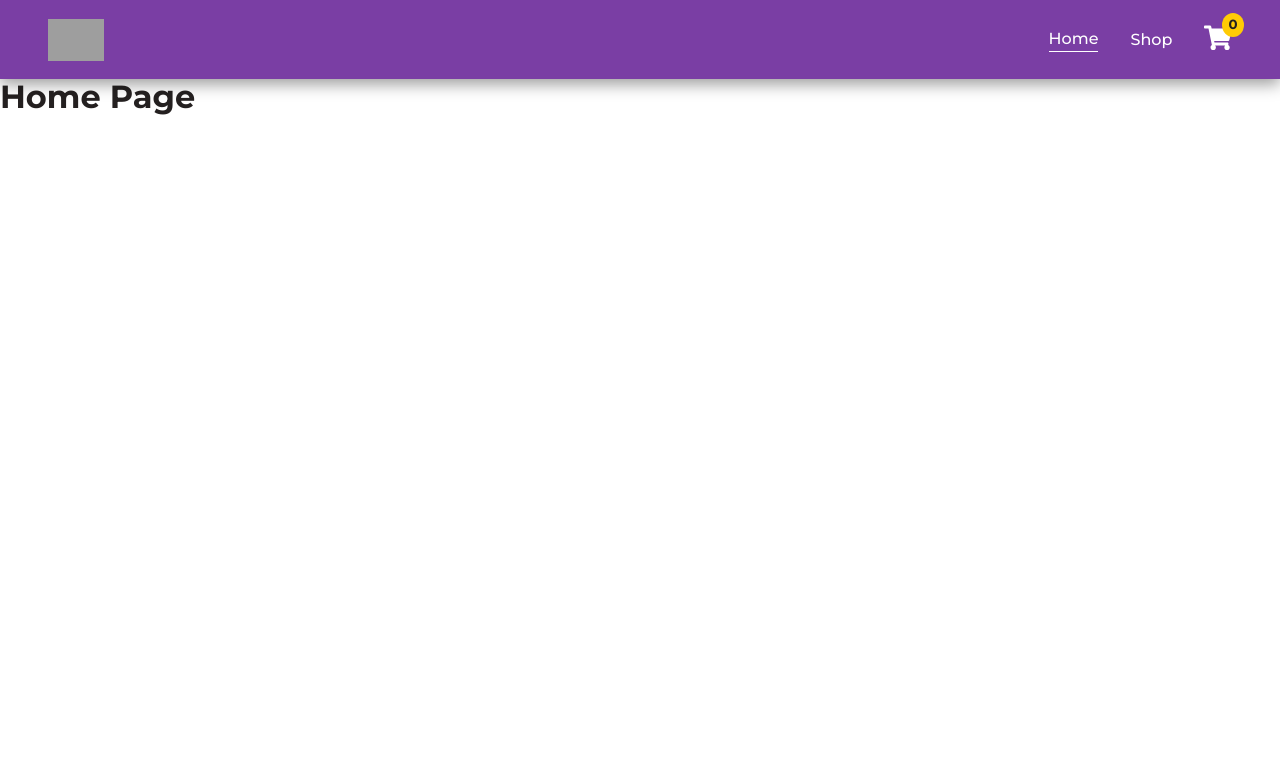
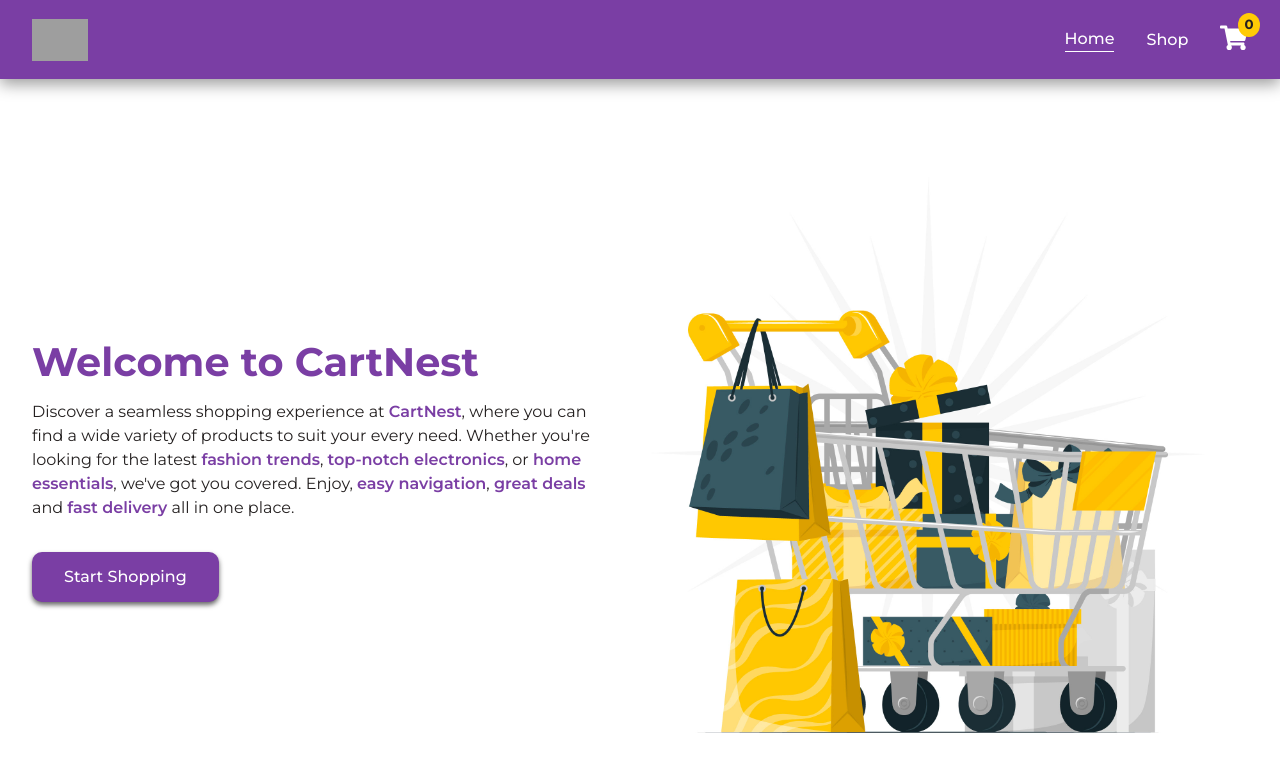
Before and after one commit to Oliver-Ard/shopping-cart, a React (Vite) app: page / in a window 1280 px wide. Shown: the top 772 px of the page. Built offline with nearby package versions, Linux system fonts and the light colour scheme; grey boxes are pictures that could not be loaded.

Commit message:
feat: Create and test the Hero component

```diff
--- a/src/App.jsx
+++ b/src/App.jsx
@@ -2,6 +2,7 @@ import { Outlet } from "react-router-dom";
 
 import { useState } from "react";
 import Header from "./components/Header/Header";
+import { Container } from "./styles/shared/Utility.styled";
 
 function App() {
 	const [cartItems, setCartItems] = useState([]);
@@ -10,7 +11,9 @@ function App() {
 		<>
 			<Header data={cartItems} />
 			<main>
-				<Outlet />
+				<Container>
+					<Outlet />
+				</Container>
 			</main>
 		</>
 	);
--- a/src/components/Header/Header.jsx
+++ b/src/components/Header/Header.jsx
@@ -1,5 +1,5 @@
 import PropTypes from "prop-types";
-import { Link, NavLink } from "react-router-dom";
+import { Link } from "react-router-dom";
 import { FaShoppingCart } from "react-icons/fa";
 import logo from "../../assets/logo.png";
 
@@ -11,7 +11,7 @@ import {
 	HeaderLogo,
 } from "./Header.styled";
 
-import { Container } from "../../styles/Container.styled";
+import { Container } from "../../styles/shared/Utility.styled";
 
 export default function Header({ data }) {
 	return (
--- /dev/null
+++ b/src/components/Hero/Hero.jsx
@@ -0,0 +1,37 @@
+import heroImg from "../../assets/hero.jpg";
+
+import {
+	StyledHero,
+	Title,
+	Description,
+	ShopLink,
+	HeroImg,
+} from "./Hero.styled";
+
+import { HighlightedText } from "../../styles/shared/Utility.styled";
+
+function Hero() {
+	return (
+		<StyledHero>
+			<div>
+				<Title>Welcome to CartNest</Title>
+				<Description>
+					Discover a seamless shopping experience at{" "}
+					<HighlightedText>CartNest</HighlightedText>, where you can find a wide
+					variety of products to suit your every need. Whether you&apos;re
+					looking for the latest{" "}
+					<HighlightedText>fashion trends</HighlightedText>,{" "}
+					<HighlightedText>top-notch electronics</HighlightedText>, or{" "}
+					<HighlightedText>home essentials</HighlightedText>, we&apos;ve got you
+					covered. Enjoy, <HighlightedText>easy navigation</HighlightedText>,{" "}
+					<HighlightedText>great deals</HighlightedText> and{" "}
+					<HighlightedText>fast delivery</HighlightedText> all in one place.
+				</Description>
+				<ShopLink to="/shop">Start Shopping</ShopLink>
+			</div>
+
+			<HeroImg src={heroImg} alt="Cart with presents" />
+		</StyledHero>
+	);
+}
+export default Hero;
--- /dev/null
+++ b/src/components/Hero/Hero.styled.jsx
@@ -0,0 +1,58 @@
+import { Link } from "react-router-dom";
+import styled from "styled-components";
+
+export const StyledHero = styled.section`
+	margin: 5rem 0;
+
+	display: flex;
+	align-items: center;
+	justify-content: space-between;
+
+	@media (max-width: ${({ theme }) => theme.mobile}) {
+		margin: 2rem 0;
+		flex-direction: column-reverse;
+		gap: 1rem;
+	}
+`;
+
+export const Title = styled.h1`
+	color: var(--clr-primary);
+	margin-bottom: 1rem;
+
+	@media (max-width: ${({ theme }) => theme.mobile}) {
+		font-size: var(--font-size-800);
+	}
+`;
+
+export const Description = styled.p`
+	margin-bottom: 1rem;
+`;
+
+export const ShopLink = styled(Link)`
+	display: inline-block;
+	background: var(--clr-primary);
+	color: var(--clr-light);
+	font-weight: 500;
+	padding: 0.8em 2em;
+	margin: 1rem 0;
+	border-radius: var(--border-radius);
+
+	box-shadow: var(--box-shadow-2);
+
+	transition:
+		transform 150ms ease-in-out,
+		box-shadow 150ms ease-in-out;
+
+	&:hover {
+		transform: scale(0.95);
+		box-shadow: none;
+	}
+`;
+
+export const HeroImg = styled.img`
+	width: min(100%, 40rem);
+
+	@media (max-width: ${({ theme }) => theme.tablet}) {
+		width: min(100%, 25rem);
+	}
+`;
--- a/src/main.jsx
+++ b/src/main.jsx
@@ -4,9 +4,9 @@ import ReactDOM from "react-dom/client";
 import { createBrowserRouter, RouterProvider } from "react-router-dom";
 
 import { ThemeProvider } from "styled-components";
-import ResetStyles from "./styles/Reset.styled";
-import GlobalStyles from "./styles/Global.styled";
-import theme from "./styles/Theme.styled";
+import ResetStyles from "./styles/global/Reset.styled";
+import GlobalStyles from "./styles/global/Global.styled";
+import theme from "./styles/global/Theme.styled";
 
 import routes from "./routes";
 
--- a/src/pages/HomePage/Home.jsx
+++ b/src/pages/HomePage/Home.jsx
@@ -1,9 +1,6 @@
+import Hero from "../../components/Hero/Hero";
+
 function Home() {
-	return (
-		<>
-			<h1>Home Page</h1>
-			<p />
-		</>
-	);
+	return <Hero />;
 }
 export default Home;
--- a/src/styles/Container.styled.jsx
+++ /dev/null
@@ -1,7 +0,0 @@
-import styled from "styled-components";
-
-export const Container = styled.div`
-	max-width: 80rem;
-	margin: 0 auto;
-	padding: 0 3rem;
-`;
--- a/src/styles/Global.styled.jsx
+++ b/src/styles/global/Global.styled.jsx
@@ -25,6 +25,7 @@ const GlobalStyles = createGlobalStyle`
 	--clr-overlay-secondary:#ffcd05d5;
 
 	--box-shadow: 0px 5px 15px 0 rgba(0, 0, 0, 0.4);
+	--box-shadow-2: 0px 3px 5px 0px rgba(0, 0, 0, 0.6);
 
 	--shadow-border: 0 0 0 10px var(--clr-dark);
 	--shadow-border-2: 0 0 0 8px var(--clr-dark);
@@ -37,8 +38,19 @@ const GlobalStyles = createGlobalStyle`
 
 body {
 	font-family: var(--ff-body);
-	/* font-size: var(--font-size-500); */
 	color: var(--clr-dark);
+}
+
+h1 {
+	font-size: var(--font-size-900);
+}
+
+h2 {
+	font-size: var(--font-size-800);
+}
+
+h3 {
+	font-size: var(--font-size-700);
 }
 
 button {
--- a/src/styles/Theme.styled.jsx
+++ b/src/styles/global/Theme.styled.jsx
@@ -1,5 +1,6 @@
 const theme = {
 	mobile: "576px",
+	tablet: "768px",
 };
 
 export default theme;
--- /dev/null
+++ b/src/styles/shared/Utility.styled.jsx
@@ -0,0 +1,12 @@
+import styled from "styled-components";
+
+export const Container = styled.div`
+	max-width: 80rem;
+	margin: 0 auto;
+	padding: 0 2rem;
+`;
+
+export const HighlightedText = styled.span`
+	color: ${({ color }) => color || "var(--clr-primary)"};
+	font-weight: 600;
+`;
```
Also changed, not shown: src/assets/hero.jpg (added), src/styles/global/Reset.styled.jsx (renamed from src/styles/Reset.styled.jsx), 1 other file (tests, documents, lock files or other folders).
